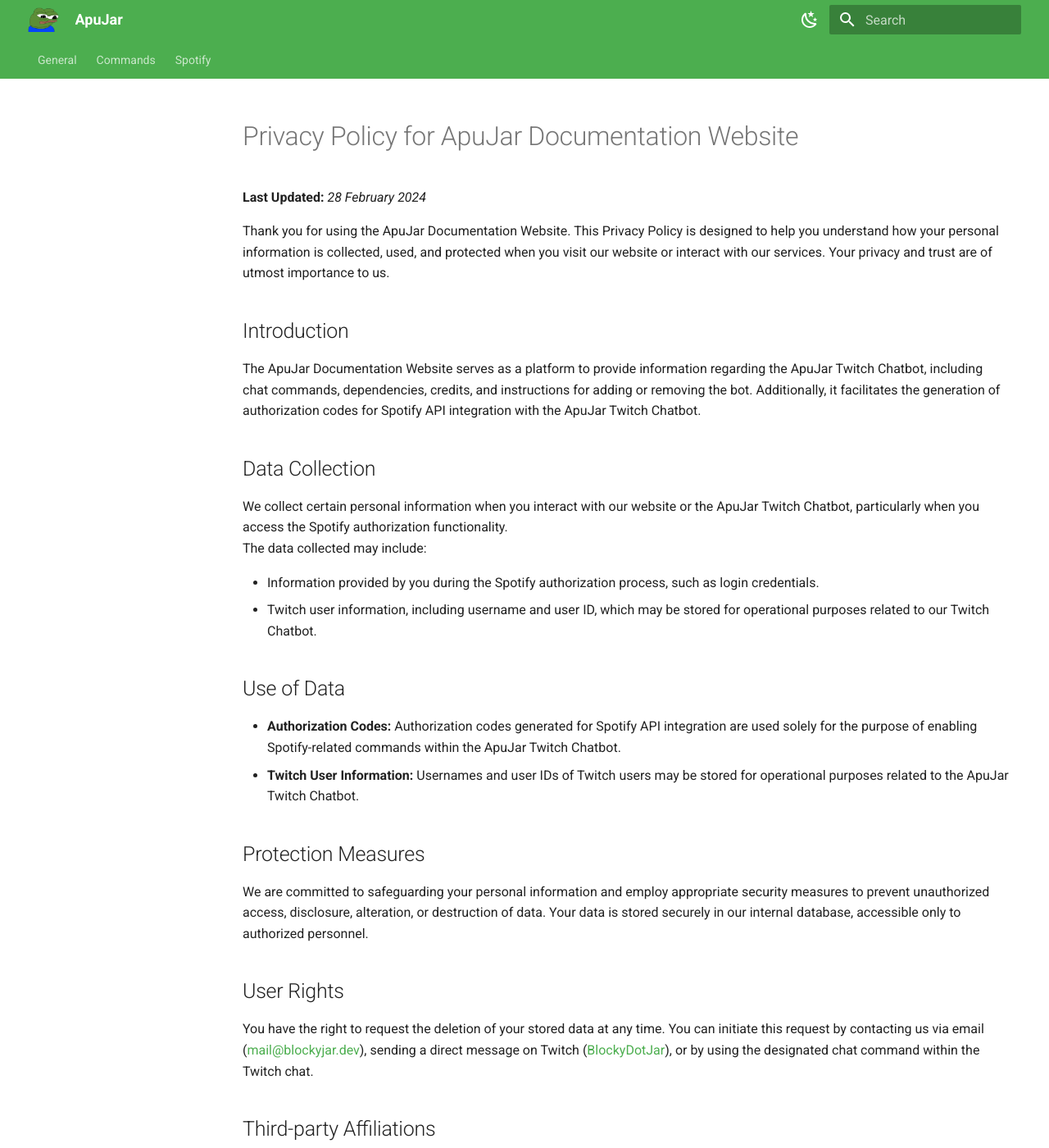
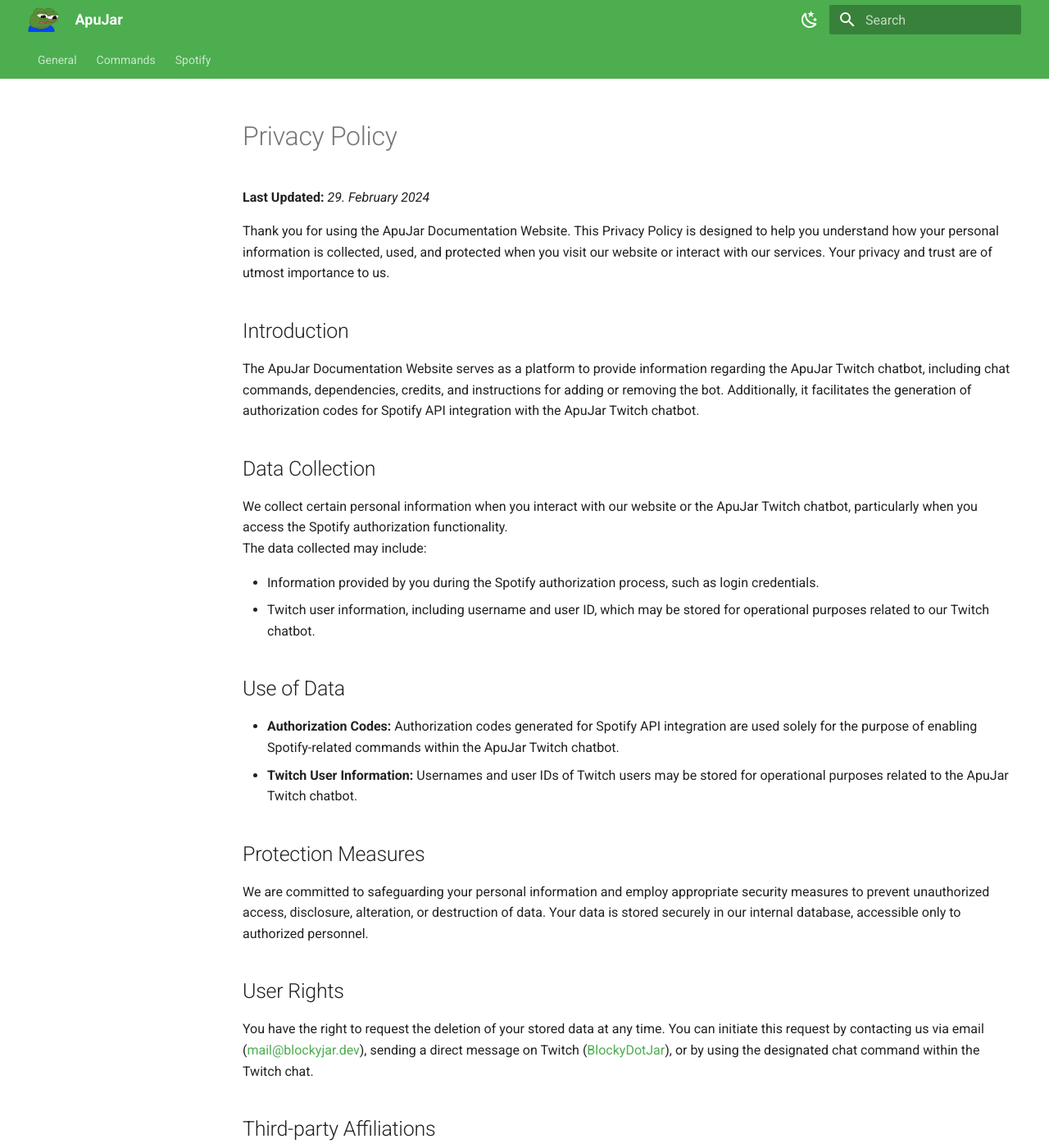
Before and after one commit to BlockyDotJar/ApuJar-Website, an MkDocs documentation site: the page built from docs/legal/privacy-policy.md, in a window 1280 px wide and 1400 px high. Shown: the whole window at 82% size. Built offline with MkDocs 1.6.1 and Material for MkDocs 9.7.7, drawn with Linux system fonts in a browser that asks for light colours; some of the changed text lies outside the part shown.

Commit message:
Some small bugfixes i forgot to push before!

```diff
--- a/docs/legal/privacy-policy.md
+++ b/docs/legal/privacy-policy.md
@@ -3,28 +3,28 @@
   exclude: true
 ---
 
-# Privacy Policy for ApuJar Documentation Website
+# Privacy Policy
 
-**Last Updated:** *28 February 2024*
+**Last Updated:** *29. February 2024*
 
 Thank you for using the ApuJar Documentation Website. This Privacy Policy is designed to help you understand how your personal information is collected, used, and protected when you visit our website or interact with our services. Your privacy and trust are of utmost importance to us.
 
 ## Introduction
 
-The ApuJar Documentation Website serves as a platform to provide information regarding the ApuJar Twitch Chatbot, including chat commands, dependencies, credits, and instructions for adding or removing the bot. Additionally, it facilitates the generation of authorization codes for Spotify API integration with the ApuJar Twitch Chatbot.
+The ApuJar Documentation Website serves as a platform to provide information regarding the ApuJar Twitch chatbot, including chat commands, dependencies, credits, and instructions for adding or removing the bot. Additionally, it facilitates the generation of authorization codes for Spotify API integration with the ApuJar Twitch chatbot.
 
 ## Data Collection
 
-We collect certain personal information when you interact with our website or the ApuJar Twitch Chatbot, particularly when you access the Spotify authorization functionality.
+We collect certain personal information when you interact with our website or the ApuJar Twitch chatbot, particularly when you access the Spotify authorization functionality.
 <br>The data collected may include:
 
 * Information provided by you during the Spotify authorization process, such as login credentials.
-* Twitch user information, including username and user ID, which may be stored for operational purposes related to our Twitch Chatbot.
+* Twitch user information, including username and user ID, which may be stored for operational purposes related to our Twitch chatbot.
 
 ## Use of Data
 
-* **Authorization Codes:** Authorization codes generated for Spotify API integration are used solely for the purpose of enabling Spotify-related commands within the ApuJar Twitch Chatbot.
-* **Twitch User Information:** Usernames and user IDs of Twitch users may be stored for operational purposes related to the ApuJar Twitch Chatbot.
+* **Authorization Codes:** Authorization codes generated for Spotify API integration are used solely for the purpose of enabling Spotify-related commands within the ApuJar Twitch chatbot.
+* **Twitch User Information:** Usernames and user IDs of Twitch users may be stored for operational purposes related to the ApuJar Twitch chatbot.
 
 ## Protection Measures
 
@@ -52,7 +52,7 @@
 
 ## Additional Information
 
-The ApuJar Twitch Chatbot is open-source. You can access its GitHub repository [here](https://github.com/BlockyDotJar/ApuJar).
+The ApuJar Twitch chatbot is open-source. You can access its GitHub repository [here](https://github.com/BlockyDotJar/ApuJar).
 Specific details regarding the types of data that can be accessed through Spotify API scopes are outlined on the [Spotify Developer website](https://developer.spotify.com/documentation/web-api/concepts/scopes).
 
 Thank you for taking the time to review our Privacy Policy. Your privacy and trust are valued, and we are committed to protecting your personal information while providing you with a seamless user experience on the ApuJar Documentation Website.
```
Also changed, not shown: docs/general/add-bot.md (+1 -1 lines), docs/legal/terms-of-service.md (+4 -4 lines), docs/oauth2/spotify/callback.md (+1 -1 lines).
